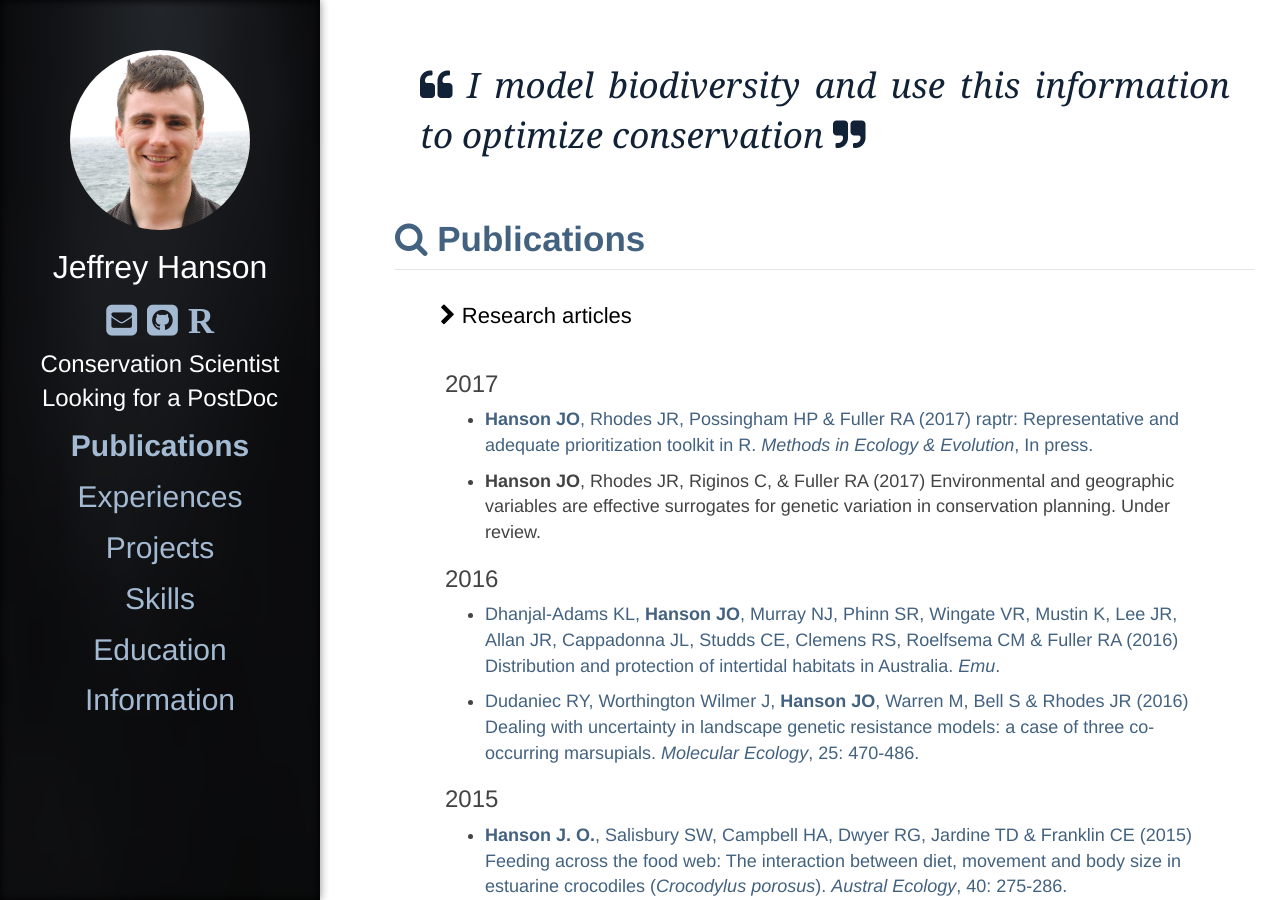
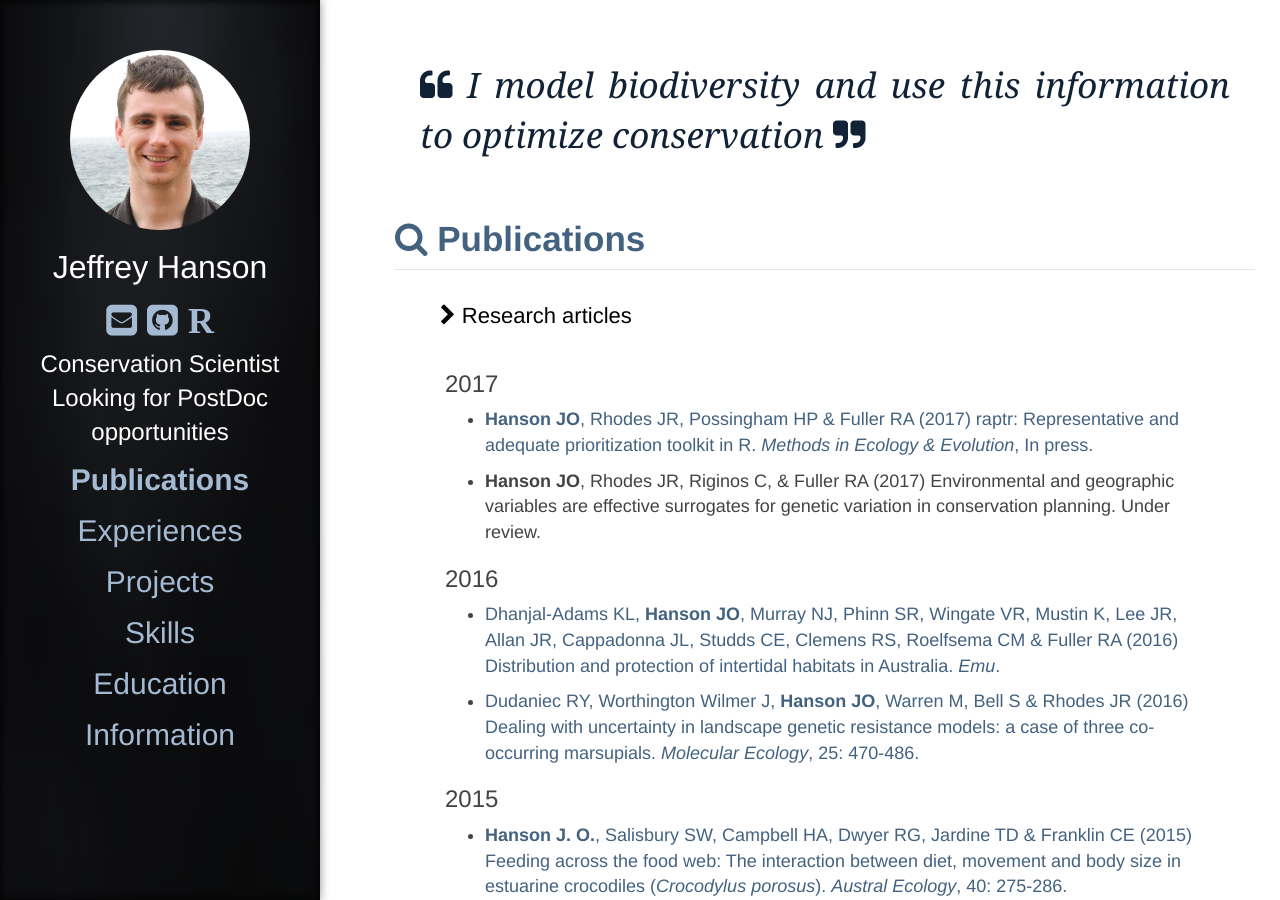
Before and after one commit to jeffreyhanson/jeffreyhanson.github.io, a Jekyll site: the page built from index.html, in a window 1280 px wide and 900 px high. Built offline with Jekyll 4.4.1, drawn with Linux system fonts in a browser that asks for light colours; nearby versions of some CDN libraries.

Commit message:
update summary

```diff
--- a/_config.yml
+++ b/_config.yml
@@ -24,7 +24,7 @@ SEO_GOOGLE_SITE_VERIFICATION:
 
 ############################# Personnal Informations ################################
 name   : "Jeffrey Hanson" #Your name
-summary: "Conservation Scientist\nLooking for a PostDoc" # a simple sentence about you
+summary: "Conservation Scientist\nLooking for PostDoc opportunities" # a simple sentence about you
 quote  : "I model biodiversity and use this information to optimize conservation" # a quote about you
 phone  : +61 04 3108 8950 # your phone number
 # vcard  : /assets/leoderbois.vcf
```
